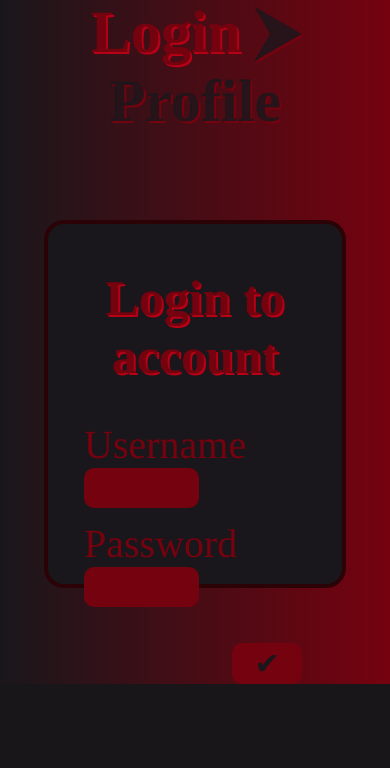
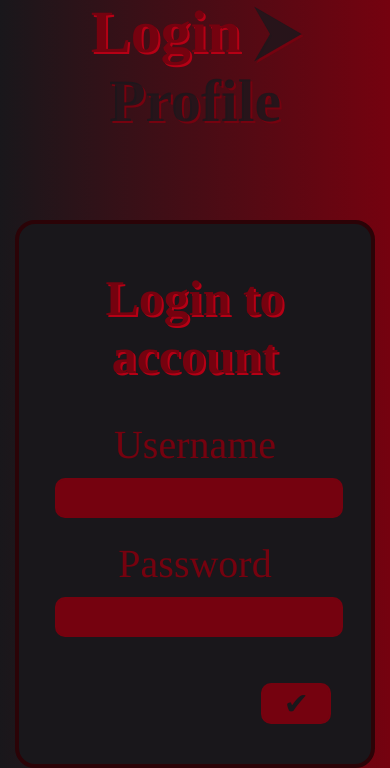
Before and after one commit to TheRufio/CatMate, a Django app: a page that uses catmate/registration/templates/registration/login.html in a window 390 px wide. Shown: the part 171-939 px from the top of the page. Before the commit the page ends 855 px from the top, so only its background shows below. Run offline with Django 5.2, Linux system fonts and the light colour scheme.

Commit message:
added styles for all resolution

```diff
--- a/catmate/registration/static/registration/main.css
+++ b/catmate/registration/static/registration/main.css
@@ -25,11 +25,13 @@ html {
 .form-container {
     max-width: 600px;
     width: 60%;
+    height: auto !important;
     margin: 10vh auto;
     background-color: var(--color-black);
     padding: 30px;
     border: 4px solid var(--color-red-black);
     border-radius: 20px;
+
 }
 
 .form-row {
@@ -135,7 +137,21 @@ h2 {
 }
 
 .confirm .form-row input {
-    width: 40%;
+    width: 50%;
     margin: 0 auto;
     display: block;
 }
+
+@media (max-width: 768px) {
+    .form-container {
+        width: 75%;
+    }
+
+    .form-container label,
+    .form-container input {
+        display: block;
+        width: 100%;
+        text-align: center;
+        margin-bottom: 10px;
+    }
+}
```
